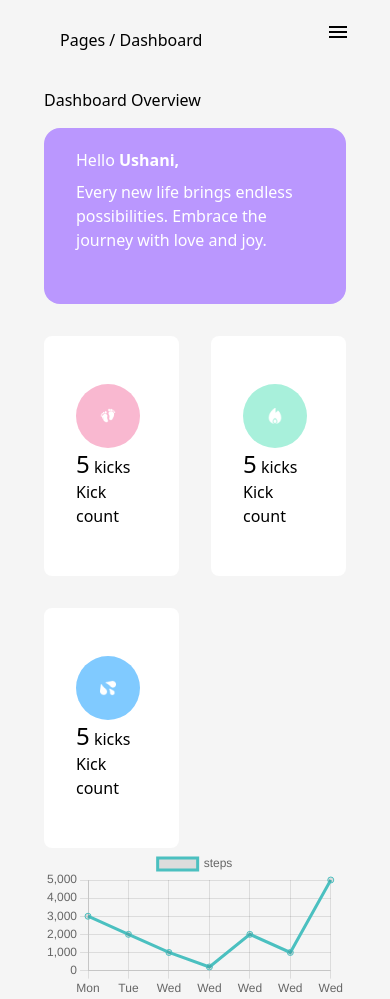
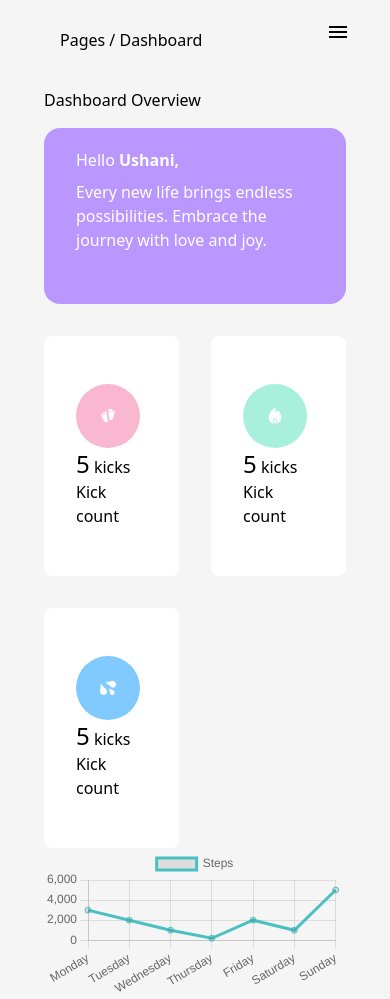
Before and after one commit to Yasela-dissanayake/MaternyCare, a React (Vite) app in the folder frontend/: page /dashboard in a window 390 px wide. Built offline with nearby package versions, Linux system fonts and the light colour scheme.

Commit message:
style: full responsiveness of ca chart

```diff
--- a/frontend/src/components/LineChart.tsx
+++ b/frontend/src/components/LineChart.tsx
@@ -22,12 +22,20 @@ ChartJS.register(
 );
 
 const LineChart = () => {
-  const options = {};
+  const options = { responsive: true, maintainAspectRatio: true };
   const data = {
-    labels: ["Mon", "Tue", "Wed", "Wed", "Wed", "Wed", "Wed"],
+    labels: [
+      "Monday",
+      "Tuesday",
+      "Wednesday",
+      "Thursday",
+      "Friday",
+      "Saturday",
+      "Sunday",
+    ],
     datasets: [
       {
-        label: "steps",
+        label: "Steps",
         data: [3000, 2000, 1000, 200, 2000, 1000, 5000],
         borderColor: "rgb(75,192,192)",
       },
```
